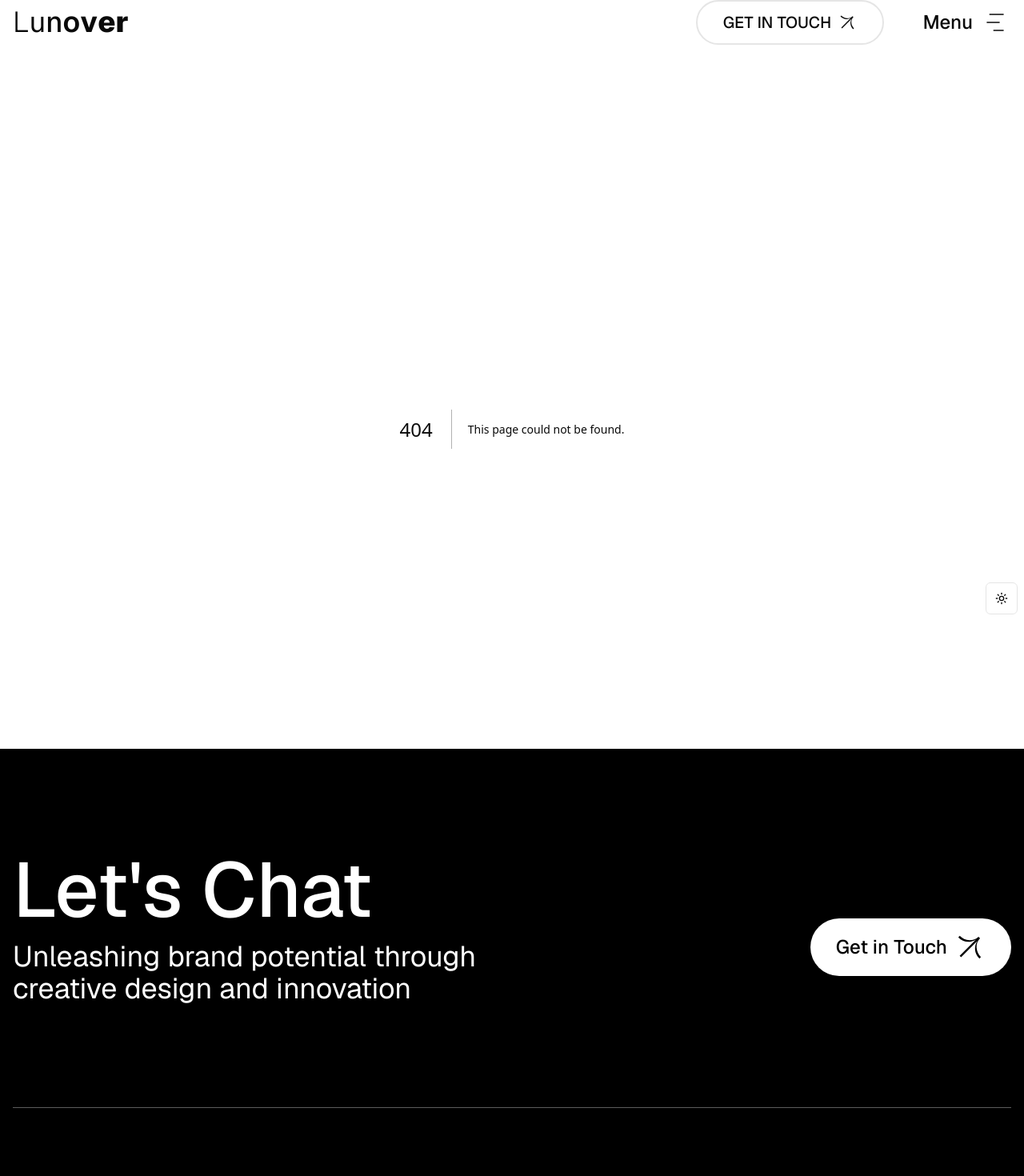
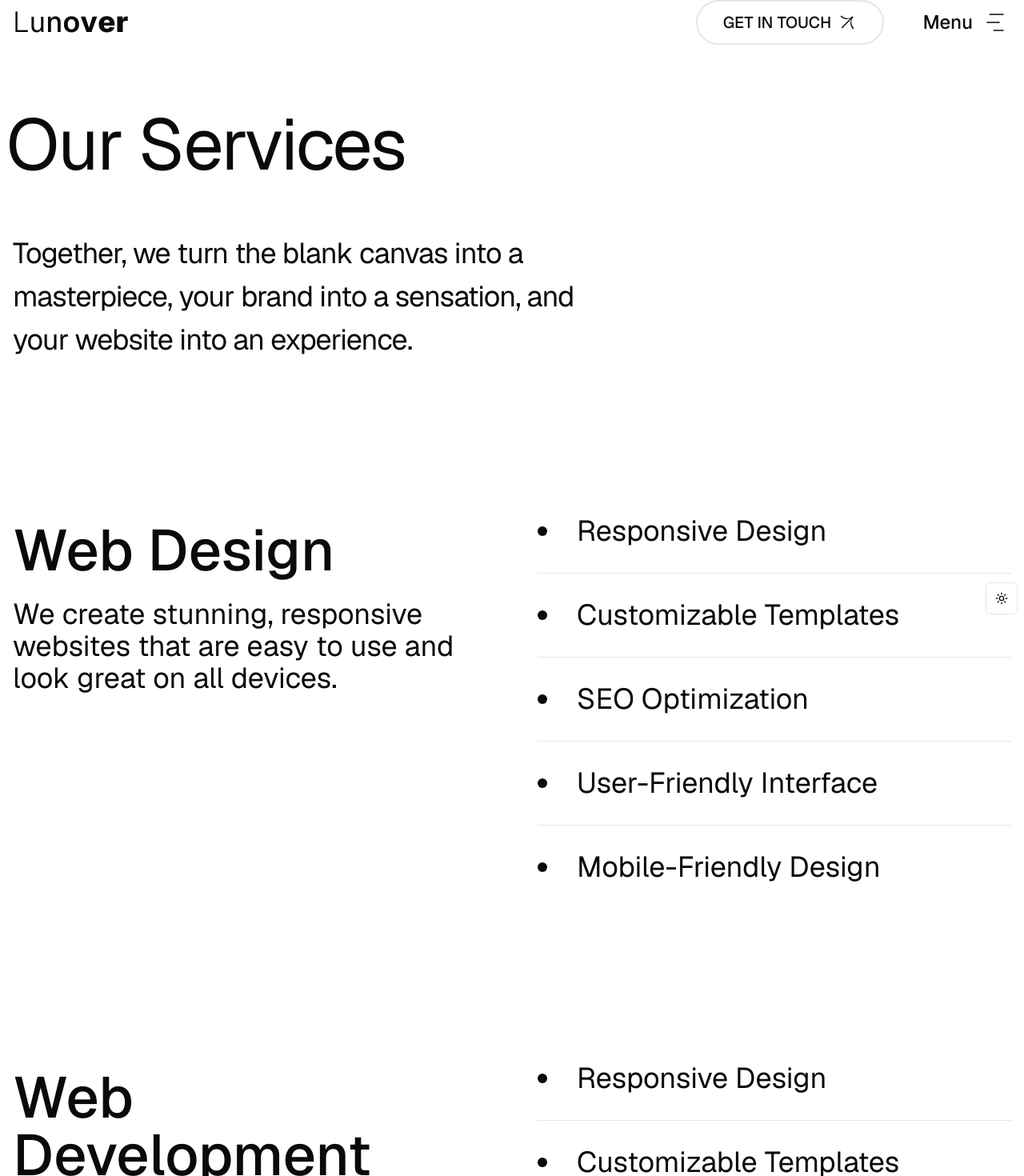
Before and after one commit to rajushrestha/lunover2025, a Next.js app: page /services in a window 1280 px wide. Before the commit this address had no page. Shown: the part 24-1494 px from the top of the page at 80% size. Built offline with nearby package versions, Linux system fonts and the light colour scheme.

Commit message:
Add new pages and sections: Services, Contact, Process, and Team updates

```diff
--- /dev/null
+++ b/src/app/contact/page.tsx
@@ -0,0 +1,3 @@
+export default function ContactPage() {
+  return <div>ContactPage</div>;
+}
--- /dev/null
+++ b/src/app/services/page.tsx
@@ -0,0 +1,27 @@
+import ProcessSection from "@/components/sections/process";
+import ServicesDetails from "@/components/sections/services-details";
+
+export default function ServicesPage() {
+  return (
+    <>
+      <section>
+        <div className="container mx-auto px-4">
+          <h1 className="text-5xl sm:text-6xl md:text-[7vw] font-normal leading-[1.05] tracking-tight sm:-mx-2">
+            Our Services
+          </h1>
+
+          <div className="py-8 sm:py-10 md:py-12 lg:py-16">
+            <p className="max-w-3xl text-2xl leading-normal md:text-2xl/normal lg:text-3xl/normal xl:text-4xl/normal font-normal tracking-tight">
+              Together, we turn the blank canvas into a masterpiece, your brand
+              into a sensation, and your website into an experience.
+            </p>
+          </div>
+        </div>
+      </section>
+
+      <ServicesDetails />
+
+      <ProcessSection />
+    </>
+  );
+}
--- a/src/components/layout/footer.tsx
+++ b/src/components/layout/footer.tsx
@@ -79,7 +79,7 @@ export default function Footer() {
       </div>
 
       <div className="text-center text-[20.5vw] font-extrabold leading-none overflow-hidden">
-        LUNOVER
+        <Link href="/">LUNOVER</Link>
       </div>
     </footer>
   );
--- a/src/components/sections/acheivement.tsx
+++ b/src/components/sections/acheivement.tsx
@@ -1,10 +1,65 @@
+"use client";
+
+import { motion } from "framer-motion";
+
+const acheivements = [
+  {
+    title: "150+ completed projects",
+    description:
+      "With over 150 successful projects under our belt, we have a proven track record of turning ideas into remarkable designs.",
+  },
+  {
+    title: "9 main team members",
+    description:
+      "Our core team of nine talented individuals is the creative force behind our agency, bringing diverse skills and expertise to every project.",
+  },
+  {
+    title: "100+ creative freelancers",
+    description:
+      "We collaborate with a vast network of 100+ skilled freelancers, ensuring that every project benefits from a wealth of creative talent.",
+  },
+  {
+    title: "10+ years experience",
+    description:
+      "With a decade of experience, we've honed our craft, delivering exceptional design solutions that stand the test of time.",
+  },
+  {
+    title: "$10M+ revenue",
+    description:
+      "Our impact is far-reaching, having contributed to the generation of over $10 million in revenue for our clients.",
+  },
+];
+
 export default function AchievementSection() {
   return (
     <section className="py-10 md:py-16 lg:py-24">
       <div className="container mx-auto px-4">
-        <h2 className="text-4xl sm:text-5xl md:text-6xl lg:text-7xl xl:text-8xl font-normal tracking-tight sm:-mx-2">
-          Our Achievements
-        </h2>
+      <div className="flex flex-col lg:flex-row gap-4 lg:justify-between lg:items-end mb-10 lg:mb-20">
+          <div className="md:pb-8">
+            <h2 className="text-4xl md:text-6xl lg:text-7xl font-normal">
+              Our Achievements
+            </h2>
+          </div>
+        </div>
+
+        <div className="divide-y divide-border border-t">
+          {acheivements.map((acheivement, index) => (
+            <motion.div
+              key={acheivement.title}
+              initial={{ opacity: 0, y: 20 }}
+              whileInView={{ opacity: 1, y: 0 }}
+              transition={{ delay: index * 0.1 }}
+              className="flex flex-col lg:flex-row w-full lg:items-center justify-between gap-2 sm:gap-4 group py-6 sm:py-10 md:py-16 lg:py-20 overflow-hidden"
+            >
+              <h3 className="text-2xl sm:text-3xl xl:text-4xl font-normal">
+                {acheivement.title}
+              </h3>
+              <p className="text-lg sm:text-2xl md:text-2xl text-muted-foreground leading-relaxed lg:w-1/2">
+                {acheivement.description}
+              </p>
+            </motion.div>
+          ))}
+        </div>
       </div>
     </section>
   );
--- a/src/components/sections/lets-chat.tsx
+++ b/src/components/sections/lets-chat.tsx
@@ -6,9 +6,9 @@ import ArrowUpRight from "../icons/arrow-up-right";
 
 export default function LetsChat() {
   return (
-    <section className="flex flex-col md:flex-row md:gap-10 items-center justify-between py-20 border-b border-border/40 dark:border-border">
+    <section className="flex flex-col md:flex-row md:gap-10 items-center justify-between py-8 md:py-16 lg:py-24 xl:py-32 border-b border-border/40 dark:border-border">
       <div className="mb-12">
-        <h2 className="text-2xl sm:text-3xl md:text-4xl lg:text-6xl xl:text-8xl font-medium mb-4">
+        <h2 className="text-4xl sm:text-5xl md:text-6xl lg:text-7xl xl:text-8xl font-medium mb-4">
           Let's Chat
         </h2>
         <p className="text-xl sm:text-2xl md:text-3xl lg:text-4xl max-w-2xl">
@@ -19,11 +19,11 @@ export default function LetsChat() {
       <motion.div
         initial={{ opacity: 0, y: 20 }}
         whileInView={{ opacity: 1, y: 0 }}
-        className=""
+        className="w-full md:w-auto flex md:justify-end"
       >
         <Link
           href="/contact"
-          className="px-8 py-4 bg-white text-black rounded-full hover:bg-gray-100 transition-colors group flex items-center gap-2 text-lg sm:text-xl lg:text-2xl font-medium"
+          className="px-8 py-4 bg-white text-black rounded-full hover:bg-gray-100 transition-colors group items-center gap-2 text-lg sm:text-xl lg:text-2xl font-medium inline-flex flex-shrink-0"
         >
           <span className="">Get in Touch</span>
           <ArrowUpRight className="w-6 h-6 sm:w-8 sm:h-8 xl:w-10 xl:h-10 group-hover:rotate-45 transition-transform" />
--- /dev/null
+++ b/src/components/sections/process.tsx
@@ -0,0 +1,60 @@
+export default function ProcessSection() {
+  return (
+    <section className="py-10 md:py-16 lg:py-24">
+      <div className="container mx-auto px-4">
+        <div className="mb-10 md:mb-20 text-center">
+            <h2 className="text-4xl lg:text-5xl xl:text-7xl font-medium mb-4">
+              Efficient Team Assembly Process
+            </h2>
+            <p className="text-xl sm:text-2xl md:text-3xl xl:text-4xl max-w-5xl mx-auto">
+              We follow a structured process to ensure that we deliver the best
+              possible results for our clients.
+            </p>
+        </div>
+
+        <div className="flex flex-col md:flex-row flex-wrap max-w-6xl mx-auto divide-y divide-x divide-border border border-border">
+          <div className="w-full md:w-1/2 p-10 h-full -m-px">
+            <h3 className="text-2xl md:text-3xl xl:text-4xl font-semibold mb-2 md:mb-4">
+              Step 1: Initial Consultation
+            </h3>
+            <p className="text-xl md:text-2xl">
+              We begin by understanding your business needs and goals. This
+              initial consultation helps us tailor our services to your specific
+              requirements.
+            </p>
+          </div>
+          <div className="w-full md:w-1/2 p-10 h-full -m-px">
+            <h3 className="text-2xl md:text-3xl xl:text-4xl font-semibold mb-2 md:mb-4">
+              Step 2: Talent Sourcing
+            </h3>
+            <p className="text-xl md:text-2xl">
+              Our team conducts a thorough search to identify the most suitable
+              candidates for your team. We use a combination of online tools and
+              professional networks to find the best matches.
+            </p>
+          </div>
+          <div className="w-full md:w-1/2 p-10 h-full -m-px">
+            <h3 className="text-2xl md:text-3xl xl:text-4xl font-semibold mb-2 md:mb-4">
+              Step 3: Candidate Evaluation
+            </h3>
+            <p className="text-xl md:text-2xl">
+              We evaluate the candidates to ensure they meet the required
+              criteria. This includes checking their skills, experience, and
+              cultural fit.
+            </p>
+          </div>
+          <div className="w-full md:w-1/2 p-10 h-full -m-px">
+            <h3 className="text-2xl md:text-3xl xl:text-4xl font-semibold mb-2 md:mb-4">
+              Step 4: Background Checks
+            </h3>
+            <p className="text-xl md:text-2xl">
+              We conduct thorough background checks to ensure the authenticity
+              and reliability of the candidates. This includes verifying
+              credentials and conducting reference checks.
+            </p>
+          </div>
+        </div>
+      </div>
+    </section>
+  );
+}
--- a/src/components/sections/projects.tsx
+++ b/src/components/sections/projects.tsx
@@ -38,10 +38,12 @@ export default function Projects() {
     offset: ["start start", "end end"],
   });
 
+  // Calculate total translation including the wider last section
+  const totalSlides = projects.length;
   const translateX = useTransform(
     scrollYProgress,
     [0, 1],
-    [0, -100 * (projects.length - 1)]
+    [0, -(75 * (totalSlides - 1) + 75)] // 75vw for projects + 100vw for last section
   );
 
   return (
@@ -69,8 +71,12 @@ export default function Projects() {
               </div>
 
               <div className="relative z-10 p-8 sm:p-16 md:p-24 text-white">
-                <h3 className="text-4xl md:text-6xl font-semibold mb-4">{project.title}</h3>
-                <p className="mb-8 text-lg sm:text-2xl max-w-lg">{project.description}</p>
+                <h3 className="text-4xl md:text-6xl font-semibold mb-4">
+                  {project.title}
+                </h3>
+                <p className="mb-8 text-lg sm:text-2xl max-w-lg">
+                  {project.description}
+                </p>
 
                 <div className="flex gap-2 flex-wrap">
                   {project.tags.map((tag, index) => (
@@ -86,8 +92,10 @@ export default function Projects() {
             </motion.div>
           ))}
 
-          <div className="h-full w-[75vw] text-center flex-shrink-0 flex flex-col items-center justify-center relative p-8 sm:p-16 bg-foreground text-background dark:bg-background dark:text-foreground">
-            <span className="text-4xl sm:text-6xl md:text-8xl font-semibold mb-10">Want to see more?</span>
+          <div className="h-full w-[100vw] text-center flex-shrink-0 flex flex-col items-center justify-center relative p-8 sm:p-16 bg-foreground text-background dark:bg-background dark:text-foreground">
+            <span className="text-4xl sm:text-6xl md:text-8xl font-semibold mb-10">
+              Want to see more?
+            </span>
             <Link
               href="/projects"
               className="text-lg sm:text-2xl font-medium uppercase underline underline-offset-8 hover:no-underline"
--- /dev/null
+++ b/src/components/sections/services-details.tsx
@@ -0,0 +1,96 @@
+const services = [
+  {
+    title: "Web Design",
+    description:
+      "We create stunning, responsive websites that are easy to use and look great on all devices.",
+    lists: [
+      "Responsive Design",
+      "Customizable Templates",
+      "SEO Optimization",
+      "User-Friendly Interface",
+      "Mobile-Friendly Design",
+    ],
+  },
+  {
+    title: "Web Development",
+    description:
+      "We build robust, scalable websites that are easy to manage and update.",
+    lists: [
+      "Responsive Design",
+      "Customizable Templates",
+      "SEO Optimization",
+      "User-Friendly Interface",
+      "Mobile-Friendly Design",
+    ],
+  },
+  {
+    title: "AI Services",
+    description:
+      "We offer a range of AI services to help you automate your business processes and improve your operations.",
+    lists: [
+      "Responsive Design",
+      "Customizable Templates",
+      "SEO Optimization",
+      "User-Friendly Interface",
+      "Mobile-Friendly Design",
+    ],
+  },
+  {
+    title: "SEO Services",
+    description:
+      "We optimize your website for search engines to improve your visibility and drive more traffic to your site.",
+    lists: [
+      "Responsive Design",
+      "Customizable Templates",
+      "SEO Optimization",
+      "User-Friendly Interface",
+      "Mobile-Friendly Design",
+    ],
+  },
+  {
+    title: "Team as a Service",
+    description:
+      "We offer a range of team as a service to help you automate your business processes and improve your operations.",
+    lists: [
+      "Precise Candidate Selection",
+      "Thorough Technology Evaluation",
+      "Comprehensive Background Checks",
+      "Client-Centric Final Selection",
+    ],
+  },
+];
+
+export default function ServicesDetails() {
+  return (
+    <section className="py-10 md:py-16 lg:py-24">
+      <div className="container mx-auto px-4">
+        {services.map((service, index) => (
+          <div
+            key={`${service.title}-${index}`}
+            className="flex flex-col lg:flex-row gap-4 md:gap-8 xl:gap-16 relative pb-10 md:pb-20 lg:pb-32 xl:pb-40"
+          >
+            <div className="lg:w-1/2 lg:pt-10">
+              <h3 className="text-4xl lg:text-5xl xl:text-7xl mb-2 lg:mb-4 xl:mb-6 font-medium">
+                {service.title}
+              </h3>
+              <p className="text-xl sm:text-2xl md:text-3xl xl:text-4xl">
+                {service.description}
+              </p>
+            </div>
+
+            <ul className="list-disc list-inside lg:w-1/2 divide-y divide-border">
+              {service.lists.map((list, index) => (
+                <li
+                  key={`${list}-${index}`}
+                  className="py-2 md:py-4 lg:py-6 xl:py-8 text-xl md:text-2xl lg:text-3xl xl:text-4xl"
+                >
+                  {list}
+                </li>
+              ))}
+            </ul>
+          </div>
+        ))}
+      </div>
+    </section>
+  );
+}
--- a/src/components/sections/team.tsx
+++ b/src/components/sections/team.tsx
@@ -94,18 +94,18 @@ export default function TeamSection() {
 
   const { scrollYProgress } = useScroll({
     target: scrollRef,
-    offset: ["start 128px", "end start"], // Changed to better control scroll range
+    offset: ["start 128px", "end start"],
   });
 
   const overflow = useTransform(
     scrollYProgress,
-    [0, 0.01, 0.85, 0.95], // Adjusted timing
+    [0, 0.01, 0.9, 0.95], // Adjusted timing to spread over more scroll distance
     ["hidden", "visible", "visible", "clip"]
   );
 
   const translateX = useTransform(
     scrollYProgress,
-    [0, 0.8],
+    [0, 0.85], // Adjusted to complete translation later in the scroll
     [0, -dimensions.translateDistance]
   );
 
@@ -146,7 +146,7 @@ export default function TeamSection() {
           </p>
         </motion.div>
 
-        <div ref={scrollRef} className="min-h-[300vh]">
+        <div ref={scrollRef} className="min-h-[400vh]">
           <motion.div className="sticky top-32">
             <motion.div
               className="flex flex-row flex-nowrap w-auto gap-4 md:gap-8"
@@ -184,7 +184,7 @@ export default function TeamSection() {
           variants={fadeInUp}
           transition={{ duration: 0.5, delay: 0.4 }}
           viewport={{ once: true }}
-          className="flex flex-wrap items-center relative py-12 sm:py-16 md:py-20 lg:py-24 gap-4"
+          className="flex flex-wrap items-center relative pt-12 sm:pt-16 md:pt-20 lg:pt-24 gap-4"
         >
           <span className="text-3xl sm:text-4xl md:text-5xl font-semibold inline-flex">
             Are you our next squad member?
```
